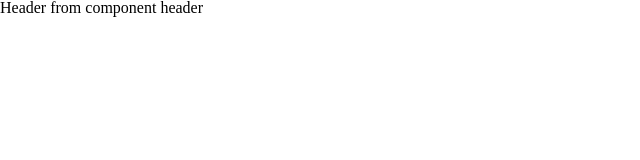
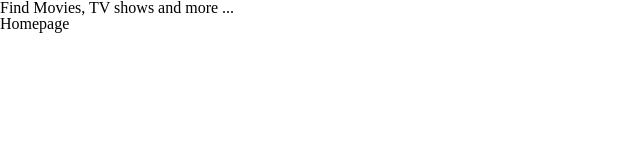
Before and after one commit to bulenteroglu/movie-app-demo, a React (Vite) app in the folder packages/frontend/: page / in a window 1280 px wide. Shown: the top 160 px of the page, without its empty margins (0-640 px from the left). Built offline with nearby package versions, Linux system fonts and the light colour scheme.

Commit message:
Added Layout component

```diff
--- a/packages/frontend/src/App.tsx
+++ b/packages/frontend/src/App.tsx
@@ -1,10 +1,12 @@
 import React from 'react';
 import Header from './components/Header/Header';
+import Homepage from './components/Homepage/Homepage';
+import Layout from './components/Layout';
 
 export default function App() {
   return (
-    <div>
-      <Header />
-    </div>
+    <Layout>
+      <Homepage />
+    </Layout>
   );
 }
--- a/packages/frontend/src/components/Header/Header.tsx
+++ b/packages/frontend/src/components/Header/Header.tsx
@@ -3,7 +3,7 @@ import React from 'react';
 export default function Header() {
   return (
     <header>
-      <h2>Header from component header</h2>
+      <h1>Find Movies, TV shows and more ...</h1>
     </header>
   );
 }
--- /dev/null
+++ b/packages/frontend/src/components/Homepage/Homepage.tsx
@@ -0,0 +1,9 @@
+import React from 'react';
+
+export default function Homepage() {
+  return (
+    <div>
+      <h2>Homepage</h2>
+    </div>
+  );
+}
--- /dev/null
+++ b/packages/frontend/src/components/Layout.tsx
@@ -0,0 +1,17 @@
+import React, { Suspense } from 'react';
+import Header from './Header/Header';
+
+function Placeholder() {
+  return <div>loading</div>;
+}
+
+export default function Layout({ children }: { children: any }) {
+  return (
+    <div>
+      <div>
+        <Header />
+        <Suspense fallback={<Placeholder />}>{children}</Suspense>
+      </div>
+    </div>
+  );
+}
```
